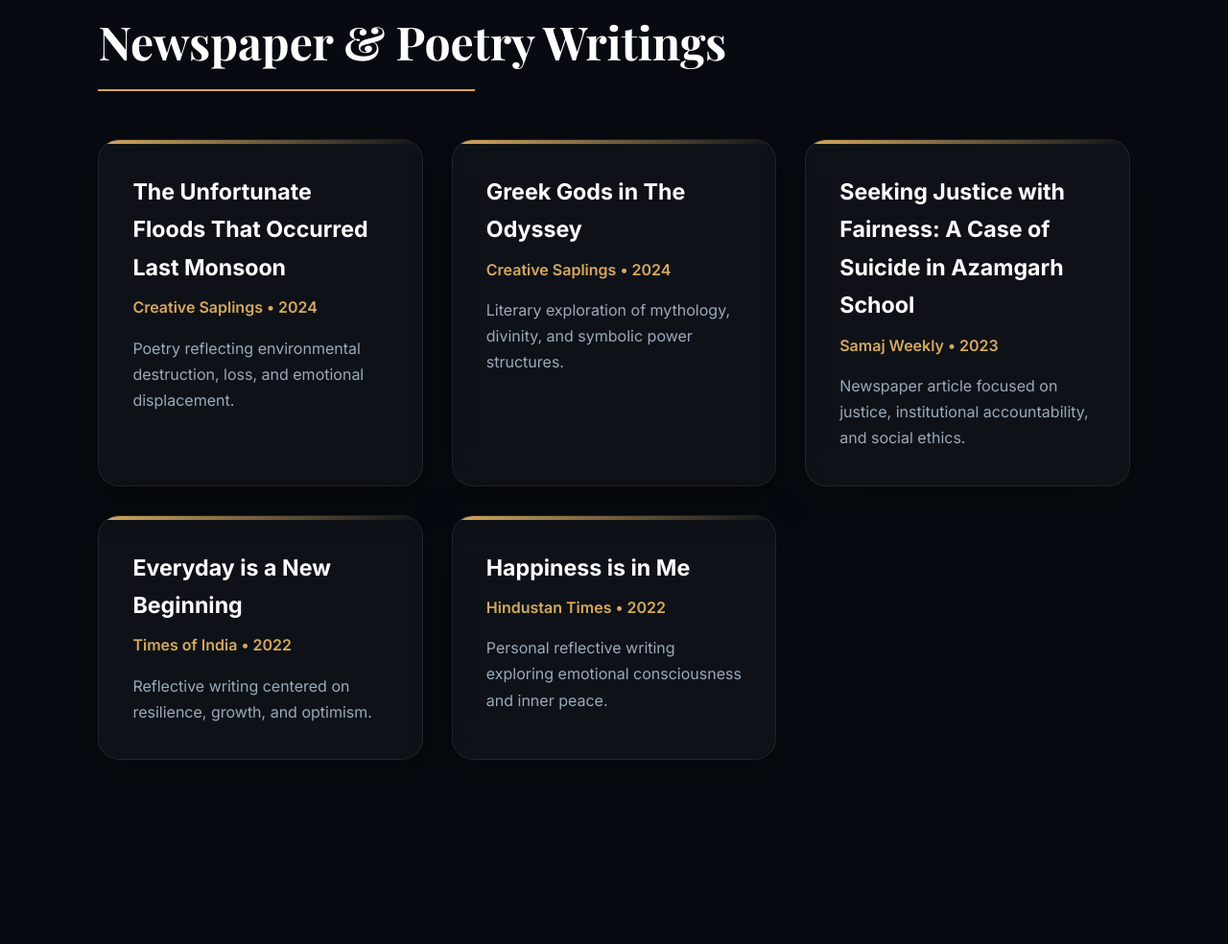
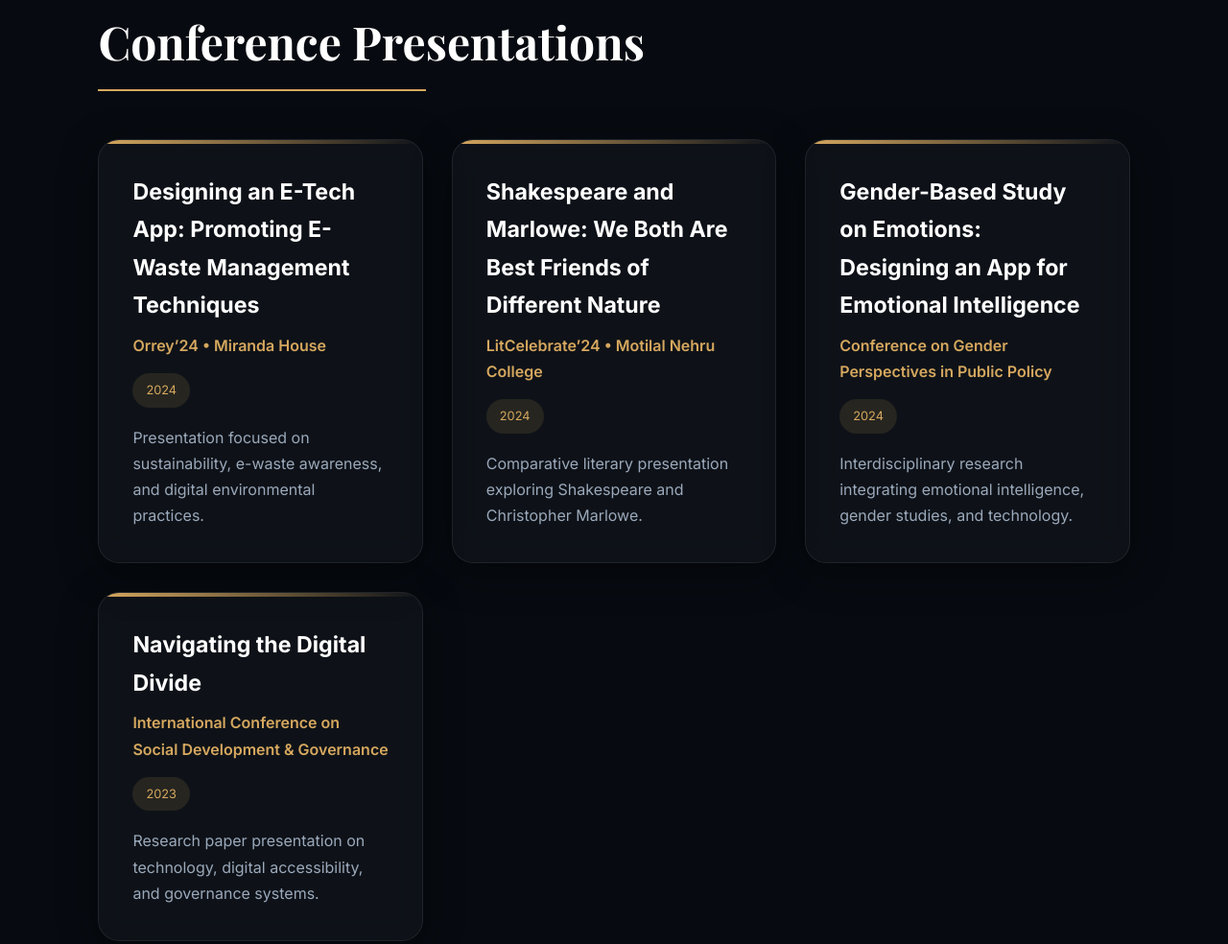
Before and after one commit to ishamittal-git/ishamittal, a plain HTML site: page index.html in a window 1280 px wide. Shown: the part 7686-8670 px from the top of the page at 96% size. Drawn offline with nearby package versions, Linux system fonts and the light colour scheme.

Commit message:
Update index.html

```diff
--- a/index.html
+++ b/index.html
@@ -1800,116 +1800,6 @@ RESEARCH
 LITERATURE
 ========================= -->
 
-<section id="literature">
-
-<h2 class="section-title">
-Newspaper & Poetry Writings
-</h2>
-
-<div class="experience-grid">
-
-<div class="exp-card glass-card">
-
-<div class="exp-role">
-The Unfortunate Floods That Occurred Last Monsoon
-</div>
-
-<div class="exp-company">
-Creative Saplings • 2024
-</div>
-
-<div class="exp-desc">
-
-Poetry reflecting environmental destruction,
-loss,
-and emotional displacement.
-
-</div>
-
-</div>
-
-<div class="exp-card glass-card">
-
-<div class="exp-role">
-Greek Gods in The Odyssey
-</div>
-
-<div class="exp-company">
-Creative Saplings • 2024
-</div>
-
-<div class="exp-desc">
-
-Literary exploration of mythology,
-divinity,
-and symbolic power structures.
-
-</div>
-
-</div>
-
-<div class="exp-card glass-card">
-
-<div class="exp-role">
-Seeking Justice with Fairness:
-A Case of Suicide in Azamgarh School
-</div>
-
-<div class="exp-company">
-Samaj Weekly • 2023
-</div>
-
-<div class="exp-desc">
-
-Newspaper article focused on justice,
-institutional accountability,
-and social ethics.
-
-</div>
-
-</div>
-
-<div class="exp-card glass-card">
-
-<div class="exp-role">
-Everyday is a New Beginning
-</div>
-
-<div class="exp-company">
-Times of India • 2022
-</div>
-
-<div class="exp-desc">
-
-Reflective writing centered on resilience,
-growth,
-and optimism.
-
-</div>
-
-</div>
-
-<div class="exp-card glass-card">
-
-<div class="exp-role">
-Happiness is in Me
-</div>
-
-<div class="exp-company">
-Hindustan Times • 2022
-</div>
-
-<div class="exp-desc">
-
-Personal reflective writing exploring emotional consciousness and inner peace.
-
-</div>
-
-</div>
-
-</div>
-
-</section>
 
 <!-- =========================
 BOOKS
```
